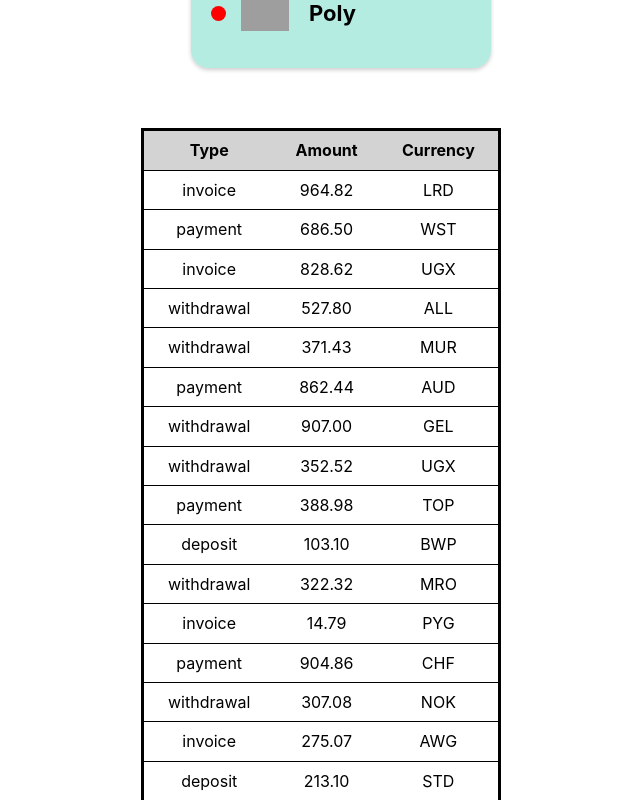
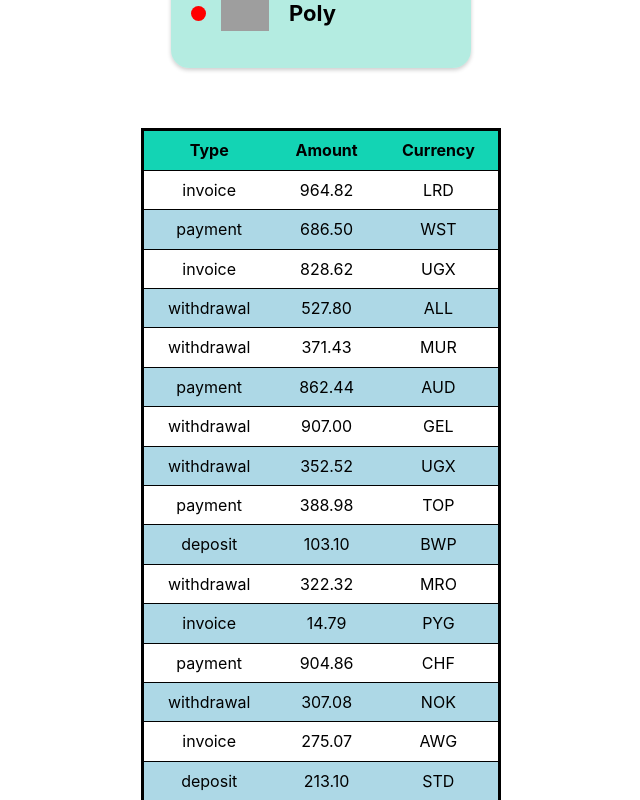
Before and after one commit to yura-prots/goit-react-hw-01-components, a React (Create React App) app: page / in a window 1280 px wide. Shown: the part 1140-1940 px from the top of the page, without its empty margins (319-959 px from the left). Built offline with nearby package versions, Linux system fonts and the light colour scheme; grey boxes are pictures that could not be loaded.

Commit message:
add styles

```diff
--- a/src/components/FriendList/FriendList.styled.js
+++ b/src/components/FriendList/FriendList.styled.js
@@ -2,4 +2,5 @@ import styled from '@emotion/styled';
 
 export const List = styled.ul`
   margin: 50px;
+  padding: 0px;
 `;
--- a/src/components/TransactionHistory/TransactionHistory.jsx
+++ b/src/components/TransactionHistory/TransactionHistory.jsx
@@ -1,16 +1,16 @@
 import PropTypes from 'prop-types';
 
 import { TransactionHistoryRow } from 'components/TransactionHistoryRow/TransactionHistoryRow';
-import { Table, TableHead } from './TransactionHistory.styled';
+import { Table, TableHead, TableHeadCell } from './TransactionHistory.styled';
 
 export const TransactionHistory = ({ items }) => {
   return (
     <Table>
       <TableHead>
         <tr>
-          <th>Type</th>
-          <th>Amount</th>
-          <th>Currency</th>
+          <TableHeadCell>Type</TableHeadCell>
+          <TableHeadCell>Amount</TableHeadCell>
+          <TableHeadCell>Currency</TableHeadCell>
         </tr>
       </TableHead>
 
--- a/src/components/TransactionHistory/TransactionHistory.styled.js
+++ b/src/components/TransactionHistory/TransactionHistory.styled.js
@@ -6,53 +6,6 @@ export const Table = styled.table`
   margin: 60px auto;
   padding: 10px;
   border-collapse: collapse;
-
-  & th,
-  & td {
-    padding: 10px;
-    text-align: center;
-    border-bottom: 1px solid black;
-  }
-
-  & th {
-    background-color: lightgray;
-    font-weight: bold;
-  }
-
-  & td {
-    background-color: white;
-  }
-
-  & tr:nth-of-type(even) {
-    background-color: lightblue;
-  }
-
-  & tr:last-of-type td {
-    border-bottom: none;
-  }
-
-  // & td:hover,
-  // & td:hover ~ td {
-  //   background-color: lightyellow;
-  // }
-
-  // overflow: hidden;
-  // text-transform: capitalize;
-
-  // width: 100%;
-
-  // margin-left: 16px;
-  // margin-bottom: 20px;
-
-  // background: rgba(142, 227, 212, 0.22);
-
-  // border-spacing: 0;
-  // border-radius: 18px;
-
-  // @media screen and (max-width: 425px) {
-  //   width: 300px;
-  //   margin: auto;
-  // }
 `;
 
 export const TableHead = styled.thead`
@@ -61,3 +14,9 @@ export const TableHead = styled.thead`
 
   background-color: #13d4b4;
 `;
+
+export const TableHeadCell = styled.th`
+  padding: 10px;
+  text-align: center;
+  border-bottom: 1px solid black;
+`;
--- a/src/components/TransactionHistoryRow/TransactionHistoryRow.jsx
+++ b/src/components/TransactionHistoryRow/TransactionHistoryRow.jsx
@@ -1,18 +1,18 @@
-import PropTypes from "prop-types";
+import PropTypes from 'prop-types';
+import { TableCell, TableRow } from './TransactionHistoryRow.styled';
 
-export const TransactionHistoryRow = ({type, amount, currency}) => {
-    return (
-        <tr>
-            <td>{type}</td>
-            <td>{amount}</td>
-            <td>{currency}</td>
-        </tr>
-
-    )
-}
+export const TransactionHistoryRow = ({ type, amount, currency }) => {
+  return (
+    <TableRow>
+      <TableCell>{type}</TableCell>
+      <TableCell>{amount}</TableCell>
+      <TableCell>{currency}</TableCell>
+    </TableRow>
+  );
+};
 
 TransactionHistoryRow.propTypes = {
-    type: PropTypes.string.isRequired,
-    amount: PropTypes.string.isRequired,
-    currency: PropTypes.string.isRequired
-}
+  type: PropTypes.string.isRequired,
+  amount: PropTypes.string.isRequired,
+  currency: PropTypes.string.isRequired,
+};
--- a/src/components/TransactionHistoryRow/TransactionHistoryRow.styled.js
+++ b/src/components/TransactionHistoryRow/TransactionHistoryRow.styled.js
@@ -0,0 +1,12 @@
+import styled from '@emotion/styled';
+
+export const TableRow = styled.tr`
+    :nth-of-type(even) {
+    background-color: lightblue;
+`;
+
+export const TableCell = styled.td`
+  padding: 10px;
+  text-align: center;
+  border-bottom: 1px solid black;
+`;
```
